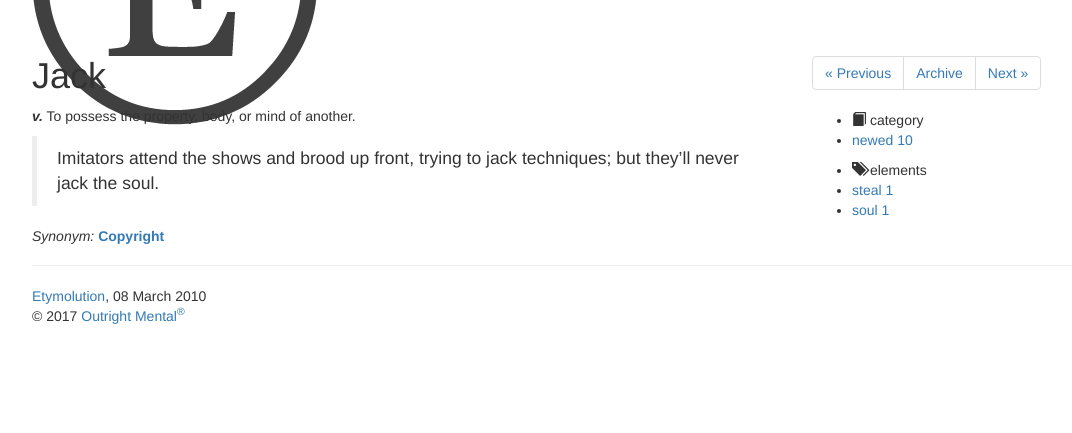
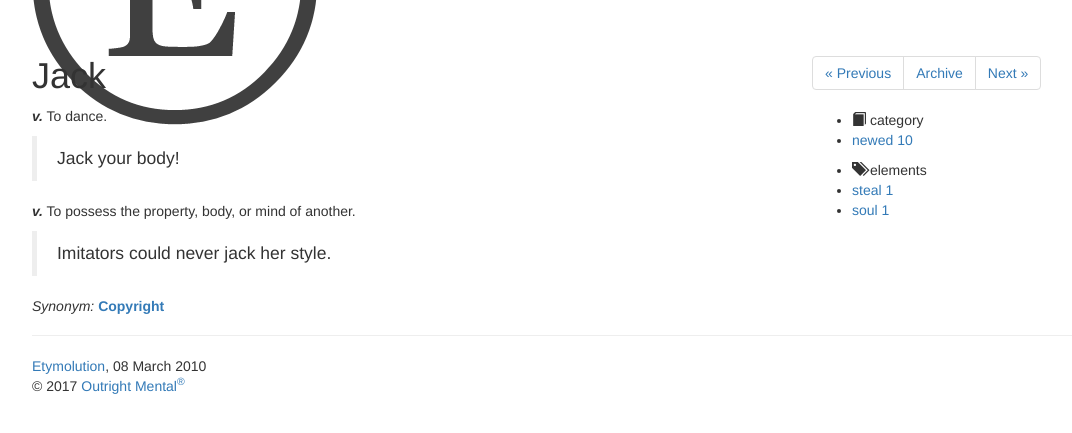
Before and after one commit to outrightmental/etymolution, a Jekyll site: the page built from _posts/2010-03-08-jack.md, in a window 1280 px wide, cut to the strip 276-709 px from the top of the page. Shown: the whole strip, without its empty margins (38-1110 px from the left). Built offline with Jekyll 4.4.1, drawn with Linux system fonts in a browser that asks for light colours; nearby versions of some CDN libraries; library files that are not in the unit come from our copies.

Commit message:
Update 2010-03-08-jack.md

```diff
--- a/_posts/2010-03-08-jack.md
+++ b/_posts/2010-03-08-jack.md
@@ -2,12 +2,16 @@
 layout: post
 category: newed
 title: "Jack"
-description: "verb. To possess the property, body, or mind of another, e.g. &quot;Imitators attend the shows ... [but] they&#039;ll never jack the soul.&quot; (cont&#039;d)"
+description: "verb. To dance, e.g. &quot;Jack your body!&quot;. Also verb, to steal the property, body, or mind of another, e.g. &quot;Imitators could never jack her style.&quot;"
 tags: [ steal, soul ]
 ---
 
+***v.*** To dance.
+
+> Jack your body!
+
 ***v.*** To possess the property, body, or mind of another.
 
-> Imitators attend the shows and brood up front, trying to jack techniques; but they&#8217;ll never jack the soul.
+> Imitators could never jack her style.
 
 *Synonym:* **[Copyright](/copyright/)**
```
